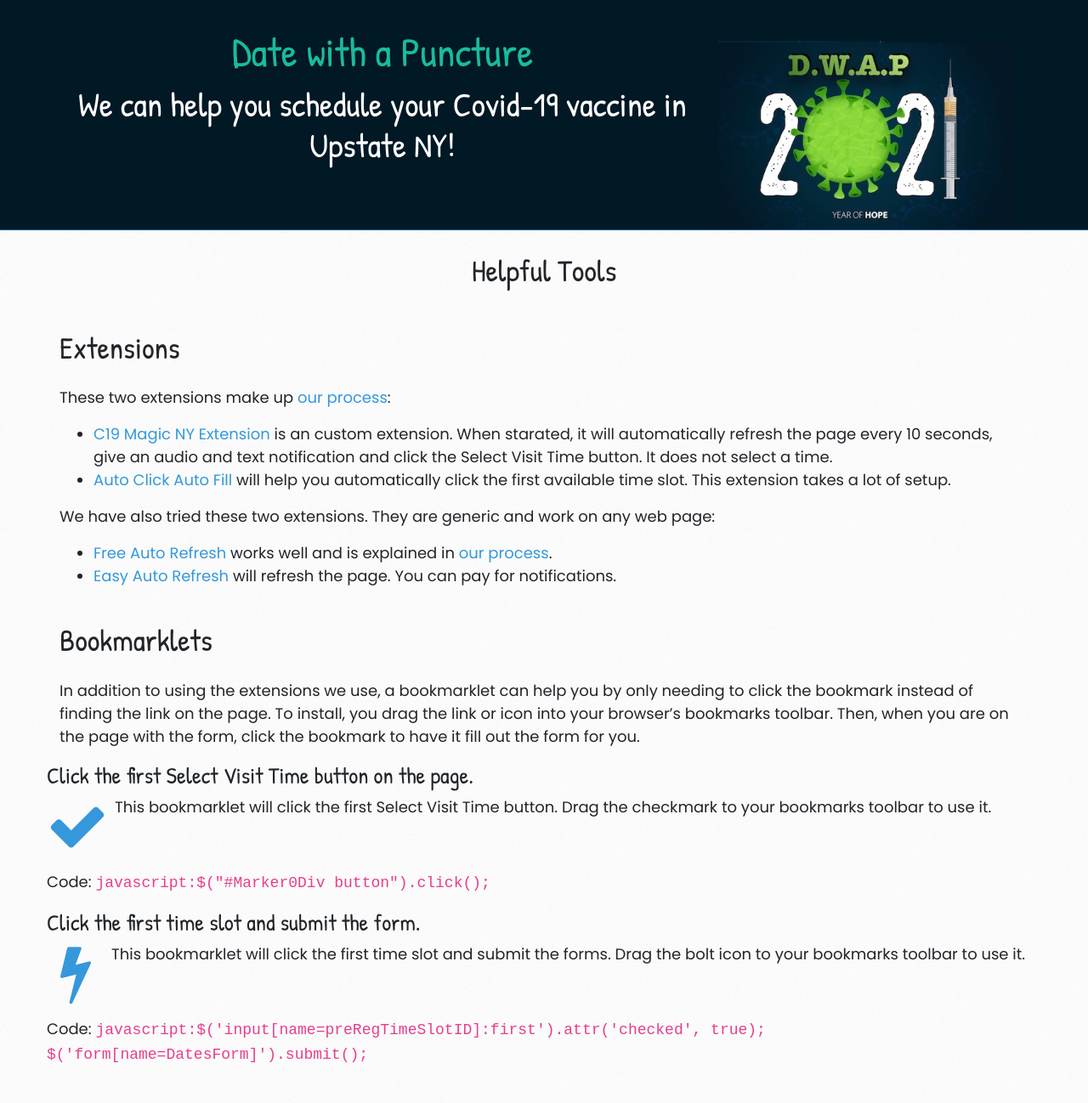
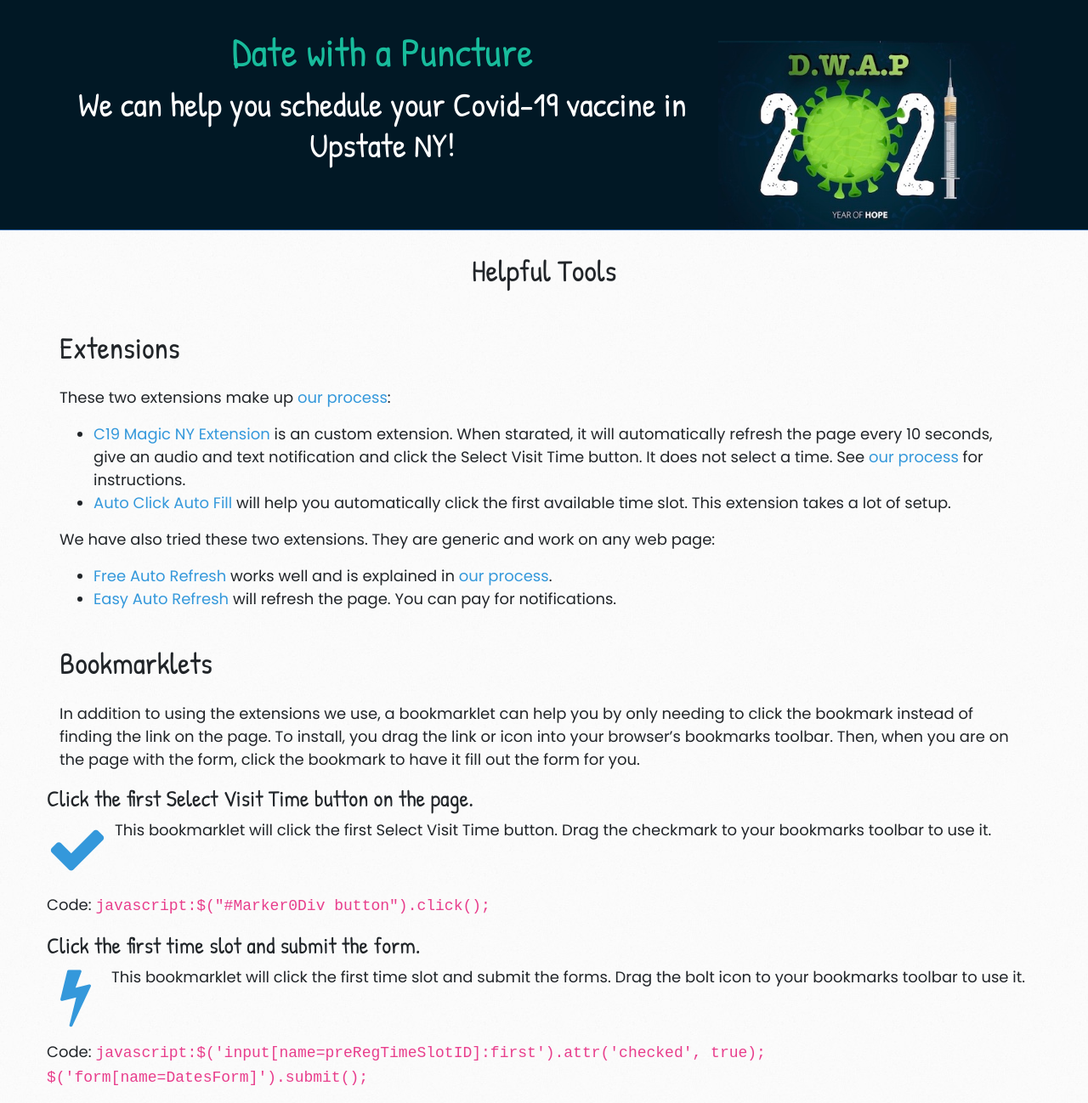
Before and after one commit to loganrath/dwap-main, a Jekyll site: the page built from tools.md, in a window 1280 px wide. Shown: the whole page at 85% size. Built offline with Jekyll 4.4.1, drawn with Linux system fonts in a browser that asks for light colours; nearby versions of some CDN libraries; before the commit the page ends 1271 px from its top, so only the background shows below that.

Commit message:
instructions

```diff
--- a/tools.md
+++ b/tools.md
@@ -5,7 +5,7 @@ title: Helpful Tools
 
 # Extensions
 These two extensions make up [our process](/our-process):
- - [C19 Magic NY Extension](https://chrome.google.com/webstore/detail/c19-magic-ny/feeepbmhmihglmdnafpaeddiinadkijb?hl=en&authuser=0){:target="_blank"} is an custom extension. When starated, it will automatically refresh the page every 10 seconds, give an audio and text notification and click the Select Visit Time button. It does not select a time.
+ - [C19 Magic NY Extension](https://chrome.google.com/webstore/detail/c19-magic-ny/feeepbmhmihglmdnafpaeddiinadkijb?hl=en&authuser=0){:target="_blank"} is an custom extension. When starated, it will automatically refresh the page every 10 seconds, give an audio and text notification and click the Select Visit Time button. It does not select a time. See [our process](/our-process) for instructions.
  - [Auto Click Auto Fill](/autoclick){:target="_blank"} will help you automatically click the first available time slot. This extension takes a lot of setup.
 
 We have also tried these two extensions. They are generic and work on any web page:
```
